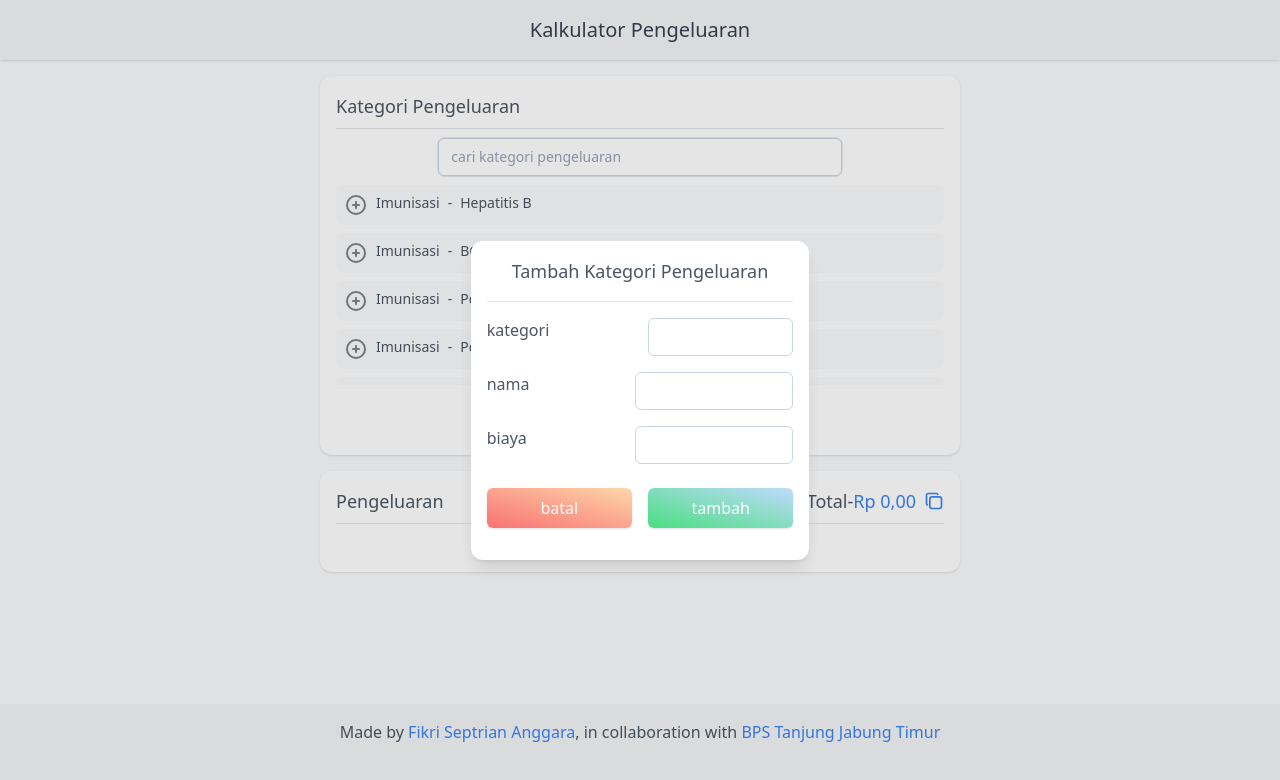
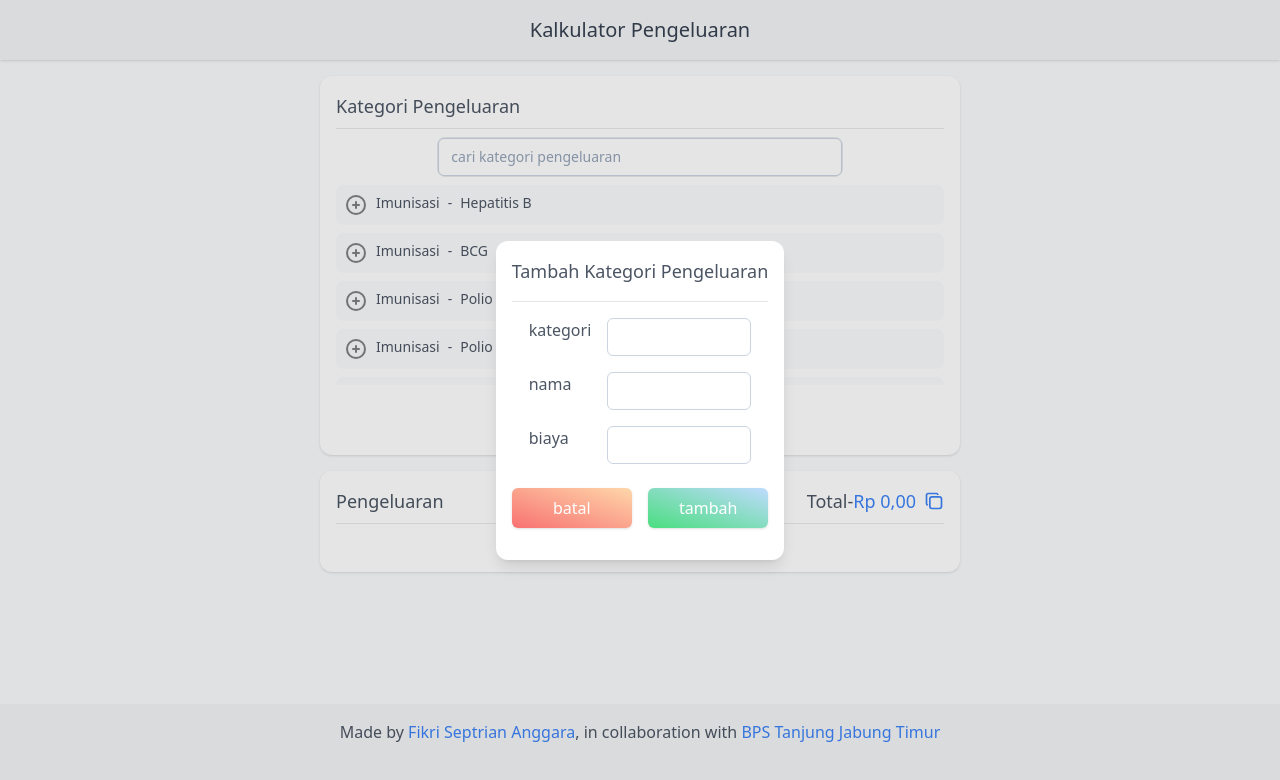
Before and after one commit to fikrianggara/kalkulator-pengeluaran, a Next.js app: page / in a window 1280 px wide. Both pictures are taken after a click on the element 640 px from the left and 416 px from the top of the page. Shown: the top 780 px of the page. Built offline with nearby package versions, Linux system fonts and the light colour scheme.

Commit message:
dvsafdsvaf

```diff
--- a/components/Card.jsx
+++ b/components/Card.jsx
@@ -126,8 +126,8 @@
               type="text"
               value={nama}
               onChange={(e) => setNama(e.target.value)}
-              className="block w-full px-3 py-2 bg-white border border-slate-300 rounded-md text-sm placeholder-slate-400
-      focus:outline-none focus:border-blue-500 focus:ring-1 focus:ring-blue-500 flex-1"
+              className="block  px-3 py-2 bg-white border border-slate-300 rounded-md text-sm placeholder-slate-400
+      focus:outline-none focus:border-blue-500 focus:ring-1 focus:ring-blue-500 w-36"
             />
           </li>
 
@@ -137,8 +137,8 @@
               type="text"
               value={biaya}
               onChange={(e) => setBiaya(e.target.value)}
-              className="block w-full px-3 py-2 bg-white border border-slate-300 rounded-md text-sm placeholder-slate-400
-      focus:outline-none focus:border-blue-500 focus:ring-1 focus:ring-blue-500 flex-1"
+              className="block px-3 py-2 bg-white border border-slate-300 rounded-md text-sm placeholder-slate-400
+      focus:outline-none focus:border-blue-500 focus:ring-1 focus:ring-blue-500 w-36"
             />
           </li>
         </ul>
@@ -191,8 +191,8 @@
           type="text"
           value={selectedData}
           onChange={onChangeHandler}
-          className="block w-full px-3 py-2 bg-white border border-slate-300 rounded-md text-sm placeholder-slate-400
-      focus:outline-none focus:border-blue-500 focus:ring-1 focus:ring-blue-500"
+          className="block px-3 py-2 bg-white border border-slate-300 rounded-md text-sm placeholder-slate-400
+      focus:outline-none focus:border-blue-500 focus:ring-1 focus:ring-blue-500 w-36"
         />
         {selectedData.length > 0 && !isSelected && (
           <div className="text-sm absolute p-2 top-12 inset-x-0 max-h-56 rounded-lg bg-white shadow-lg z-10 overflow-y-scroll scrollbar-thumb-gray-400 scrollbar-thin scrollbar-rounded-large scrollbar-track-gray-100">
```
